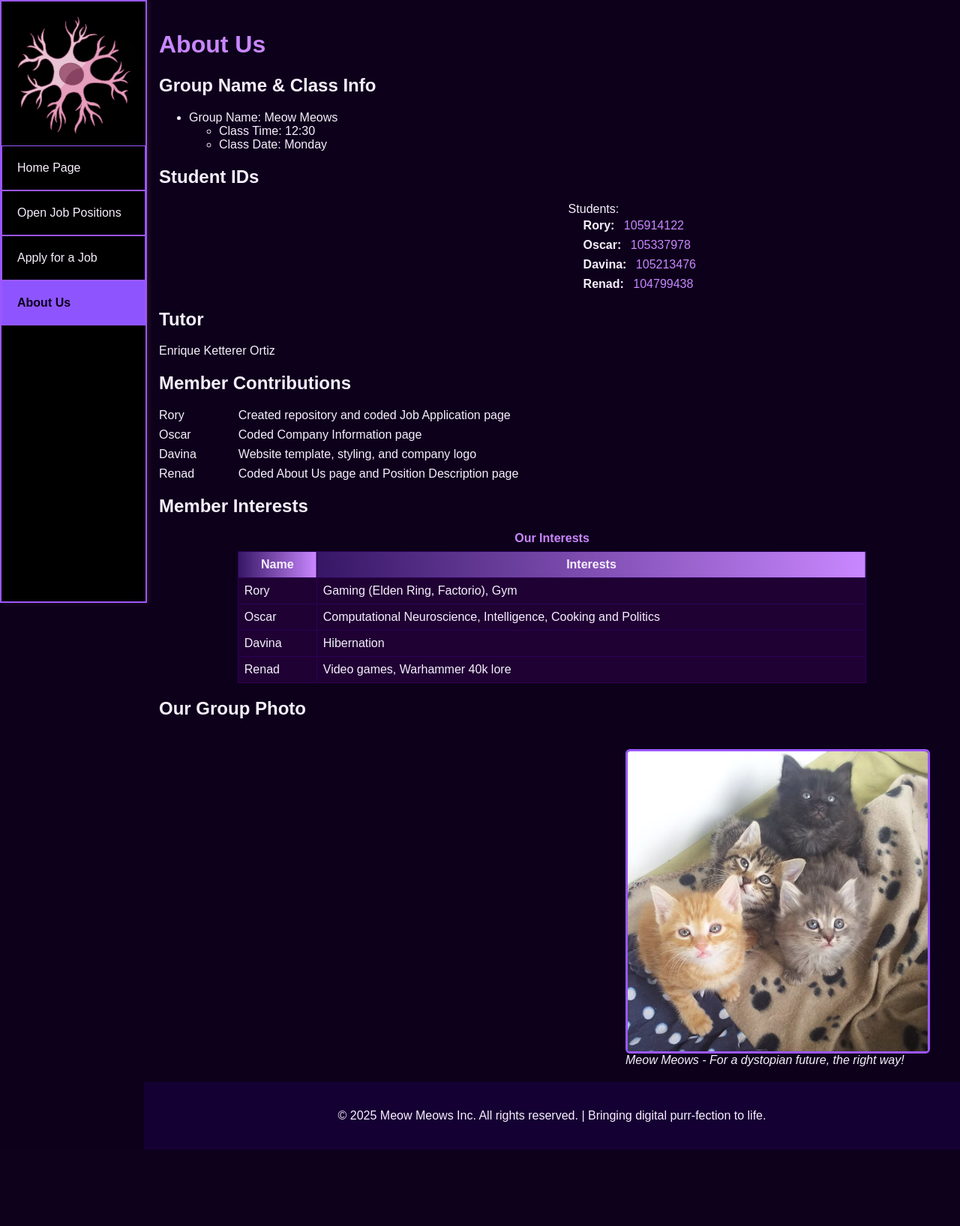
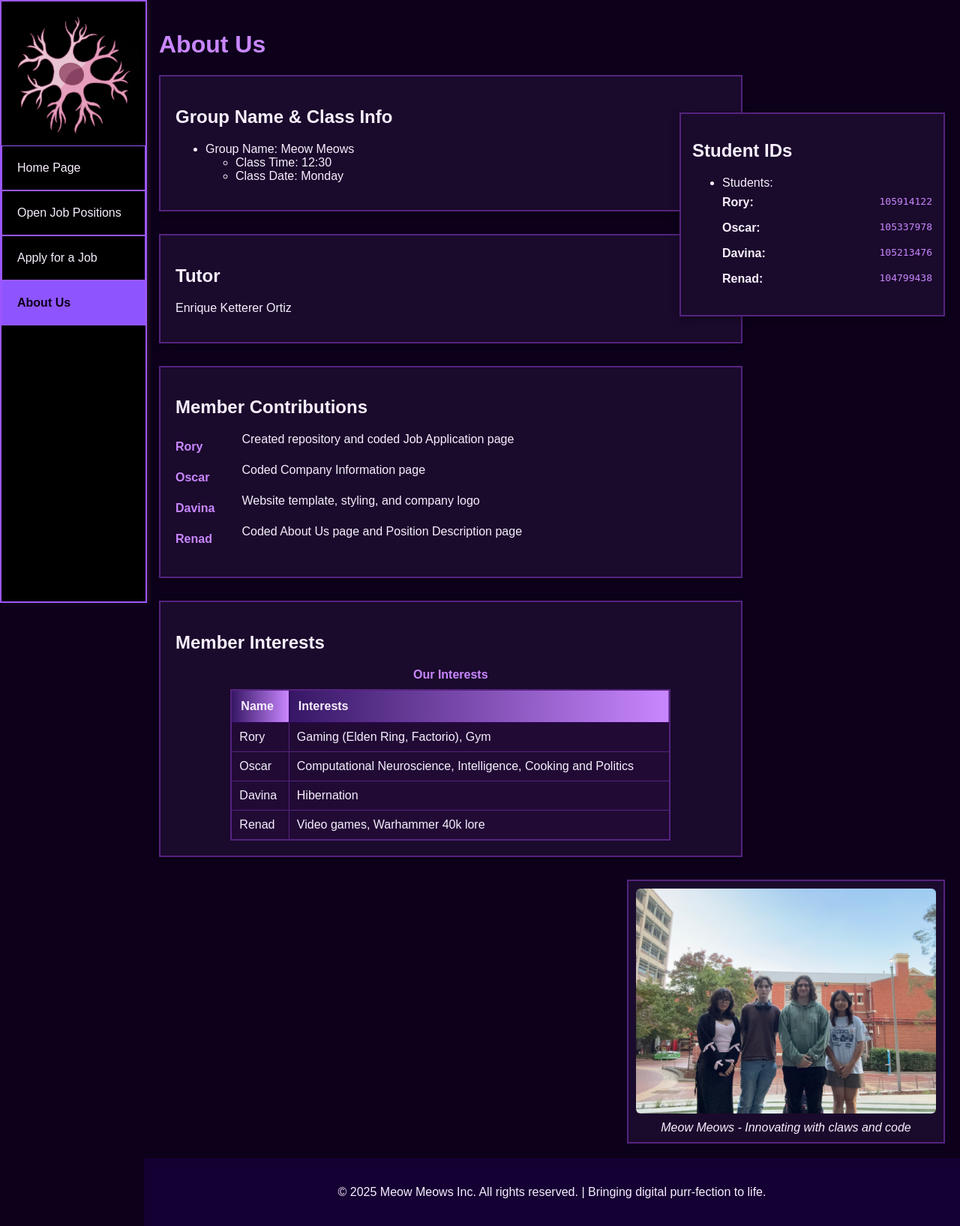
Before and after one commit to RoryNorbury/COS10026-Project-Part-1, a PHP site: page /about.html in a window 1280 px wide. Shown: the whole page at 75% size. Before the commit the page ends 1533 px from the top, so only its background shows below. Run offline with PHP 8.4, Linux system fonts and the light colour scheme.

Commit message:
styled about.html and jobs.html

```diff
--- a/about.html
+++ b/about.html
@@ -31,6 +31,7 @@
         <!-- Main content goes here -->
 
         <!-- Group name and class information -->
+        <section class="info-box">
             <h2>Group Name & Class Info</h2>
             <ul>
                 <li>Group Name: Meow Meows
@@ -40,12 +41,13 @@
                     </ul>
                 </li>
             </ul>
+        </section>
 
         <!-- Listing student names and IDs -->
+        <aside class="student-ids">
             <h2>Student IDs</h2>
-		<ul class="students">
+            <ul>
                 <li>Students:
-			<!-- Styled list of student names and their IDs -->
                     <ul class="student-id-list">
                         <li><span class="name">Rory:</span> <span class="id">105914122</span></li>
                         <li><span class="name">Oscar:</span> <span class="id">105337978</span></li>
@@ -54,12 +56,16 @@
                     </ul>
                 </li>
             </ul>
+        </aside>
 
         <!-- Tutor's name -->
+        <section class="info-box">
             <h2>Tutor</h2>
             <p>Enrique Ketterer Ortiz</p>
+        </section>
 
         <!-- Detailing member contributions -->
+        <section class="info-box">
             <h2>Member Contributions</h2>
             <dl class="contributions">
                 <dt>Rory</dt>
@@ -71,18 +77,17 @@
                 <dt>Renad</dt>
                 <dd>Coded About Us page and Position Description page</dd>
             </dl>
+        </section>
 
         <!-- Table showing individual member interests -->
+        <section class="info-box">
             <h2>Member Interests</h2>
             <table>
-		  <!-- Table title -->
                 <caption>Our Interests</caption>
-			<!-- Table headers -->
                 <tr>
                     <th>Name</th>
                     <th>Interests</th>
                 </tr>
-			<!-- Interest entries -->
                 <tr>
                     <td>Rory</td>
                     <td>Gaming (Elden Ring, Factorio), Gym</td>
@@ -96,18 +101,19 @@
                     <td>Hibernation</td>
                 </tr>
                 <tr>
+                    <tr>
                         <td>Renad</td>
                         <td>Video games, Warhammer 40k lore</td>
                     </tr>
                 </table>
-		<!-- Group photo section -->
-		<h2>Our Group Photo</h2>
+            </section>
+
+        <!-- Group photo -->
         <figure class="group-photo">
-			<!-- Group photo image -->
-		  <img src="images/Group-photo-holder.jpg" alt="Photo of Meow Meows group" width="400">
-		  <figcaption>Meow Meows - For a dystopian future, the right way!</figcaption>
+            <img src="images/Group-photo.jpg" alt="Photo of Meow Meows group" width="400">
+            <figcaption>Meow Meows - Innovating with claws and code</figcaption>
         </figure>
-
+    </div>
 
     </div>
     <!-- Website footer -->
--- a/styles/styles.css
+++ b/styles/styles.css
@@ -219,83 +219,120 @@ body {
 
 
 
-/* Float photo figure right with border */
-.group-photo {
-  float: right;
-  margin: 20px;
+
+/* About Page Specific Styles */
+.info-box {
+  background-color: #1a0a2c;
+  border: 2px solid #55237F;
+  padding: 20px;
+  margin-bottom: 30px;
+  width: 70%; /* Leaves space for student IDs */
 }
 
-.group-photo img {
-  border: 3px solid #9B57FF;
-  border-radius: 6px;
-}
-
-/* Float photo figure right with border */
-.group-photo {
-  float: right;
-  margin: 20px;
-}
-
-.group-photo img {
-  border: 3px solid #9B57FF;
-  border-radius: 6px;
-}
-
-/* Student ID list formatting */
-.students > li {
-  list-style: none;
-  padding-left: 0;
+.student-ids {
+  position: absolute;
+  right: 20px;
+  top: 150px;
+  width: 25%;
+  background-color: #1a0a2c;
+  border: 2px solid #55237F;
+  padding: 15px;
 }
 
 .student-id-list {
   list-style: none;
   padding: 0;
-  margin-left: 20px;
-  max-width: 400px;
 }
 
 .student-id-list li {
-  padding: 4px 0;
-  font-weight: normal;
+  padding: 8px 0;
+  display: flex;
+  justify-content: space-between;
 }
 
 .student-id-list .name {
   font-weight: bold;
-  margin-right: 8px;
+  color: #F8EFFE;
 }
 
 .student-id-list .id {
   color: #C987FF;
+  font-family: monospace;
+}
+
+/* Table Styling */
+table {
+  width: 80%;
+  margin: 0 auto;
+  border-collapse: collapse;
+  background-color: #1a0a2c;
+  border: 2px solid #55237F;
+}
+
+table caption {
+  font-weight: bold;
+  margin-bottom: 10px;
+  color: #C987FF;
+}
+
+table th {
+  background-color: #2E0059;
+  color: #F8EFFE;
+  padding: 12px;
+  text-align: left;
+  font-weight: bold;
+}
+
+table td {
+  padding: 10px;
+  border: 1px solid #55237F;
+  background-color: #210B35;
+}
+
+table tr:hover td {
+  background-color: #361665;
+}
+
+/* Group Photo Styling */
+.group-photo {
+  float: right;
+  margin: 0 0 20px 20px;
+  border: 2px solid #55237F;
+  padding: 10px;
+  background-color: #1a0a2c;
+}
+
+.group-photo img {
+  display: block;
+  max-width: 100%;
+  height: auto;
+}
+
+.group-photo figcaption {
+  text-align: center;
+  margin-top: 10px;
+  font-style: italic;
+}
+
+/* Definition List Styling */
+.contributions dt {
+  font-weight: bold;
+  color: #C987FF;
+  margin-top: 10px;
+}
+
+.contributions dd {
+  margin-left: 20px;
+  margin-bottom: 15px;
 }
 
 
-/* Optional right alignment of the entire block */
-.students {
-  margin-left: auto;
-  margin-right: 5%;
-  max-width: 450px;
+/* Boxed section styling for jobs.html */
+section, aside {
+  background-color: #1a0a2c;
+  border: 2px solid #55237F;
+  border-radius: 0;
+  padding: 20px;
+  margin-bottom: 30px;
+  box-shadow: 0 4px 12px rgba(0, 0, 0, 0.3);
 }
-
-/* Centering table in section */
-table {
-  margin-left: auto;
-  margin-right: auto;
-  width: 80%;
-  background-color: #1a0a2c; /* Example deep purple */
-  border-collapse: collapse;
-}
-
-th {
-  font-weight: bold;
-  background-color: #2e004d;
-}
-
-td {
-  background-color: #1f0133;
-}
-
-/* Hover effect for table cells */
-td:hover {
-  background-color: #3d176e;
-  transition: background-color 0.3s ease;
-}
```
Also changed, not shown: images/Group-photo-holder.jpg (deleted), images/group-photo.JPG (added), jobs.html (indentation only). Lines whose indentation alone changed are shown as unchanged.
